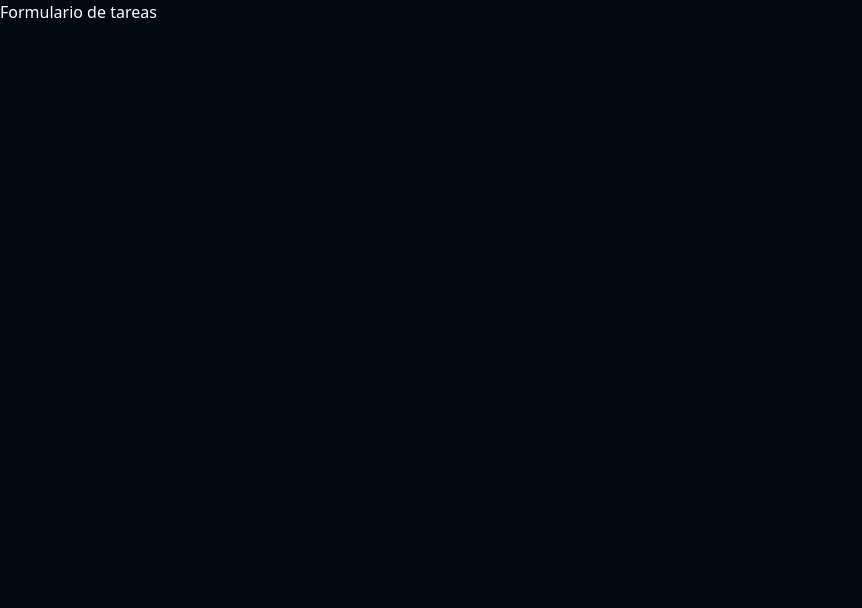
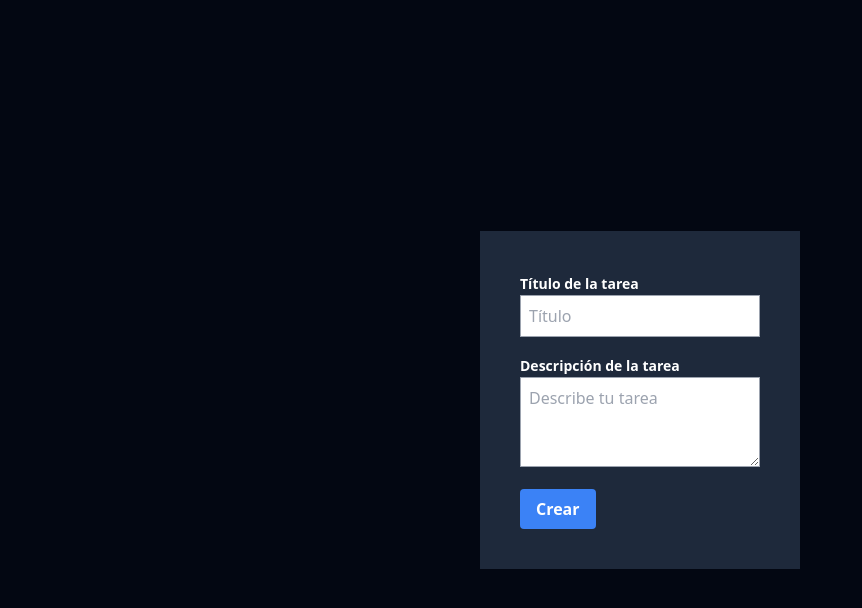
Before and after one commit to 123SantiagoGonzalwz1/CursoNext, a Next.js app in the folder next-js-prisma-crud/: page /new in a window 1280 px wide. Shown: the top 608 px of the page, without its empty margins (0-862 px from the left). Built offline with nearby package versions, Linux system fonts and the light colour scheme.

Commit message:
Creando formulario funcional

```diff
--- a/next-js-prisma-crud/src/app/new/page.jsx
+++ b/next-js-prisma-crud/src/app/new/page.jsx
@@ -1,11 +1,53 @@
-import React from 'react'
+'use client';
+
+import { useRouter } from "next/navigation";
+import React from "react";
 
 function NewPage() {
+
+  const router = useRouter();
+  const onSubmit = async (e) => {
+    e.preventDefault()
+
+    const title = e.target.title.value;
+    const description = e.target.description.value;
+
+    const res = await fetch('/api/tasks', {
+      method: 'POST',
+      body: JSON.stringify({ title, description }),
+      headers: {
+        'Content-type': 'application/json'
+      }
+    });
+
+    const data = await res.json();
+    console.log(data);
+
+    router.push("/");
+  }
   return (
-    <div>
-      Formulario de tareas
+    <div className="h-screen flex justify-center items-center">
+      <form className="bg-slate-800 p-10 w-1/4" onSubmit={onSubmit}>
+        <label htmlFor="title" className="font-bold text-sm">Título de la tarea</label>
+        <input
+          type="text"
+          id="title"
+          placeholder="Título"
+          className="border border-gray-400 p-2 mb-4 w-full text-black"
+        />
+        <label htmlFor="description" className="font-bold text-sm">Descripción de la tarea</label>
+        <textarea
+          id="description"
+          rows="3"
+          className="border border-gray-400 p-2 mb-4 w-full text-black"
+          placeholder="Describe tu tarea"
+        ></textarea>
+        <button className="bg-blue-500 hover:bg-blue-700 text-white font-bold py-2 px-4 rounded">
+          Crear
+        </button>
+      </form>
     </div>
-  )
+  );
 }
 
-export default NewPage
+export default NewPage;
```
Also changed, not shown: 1 other file (tests, documents, lock files or other folders).
